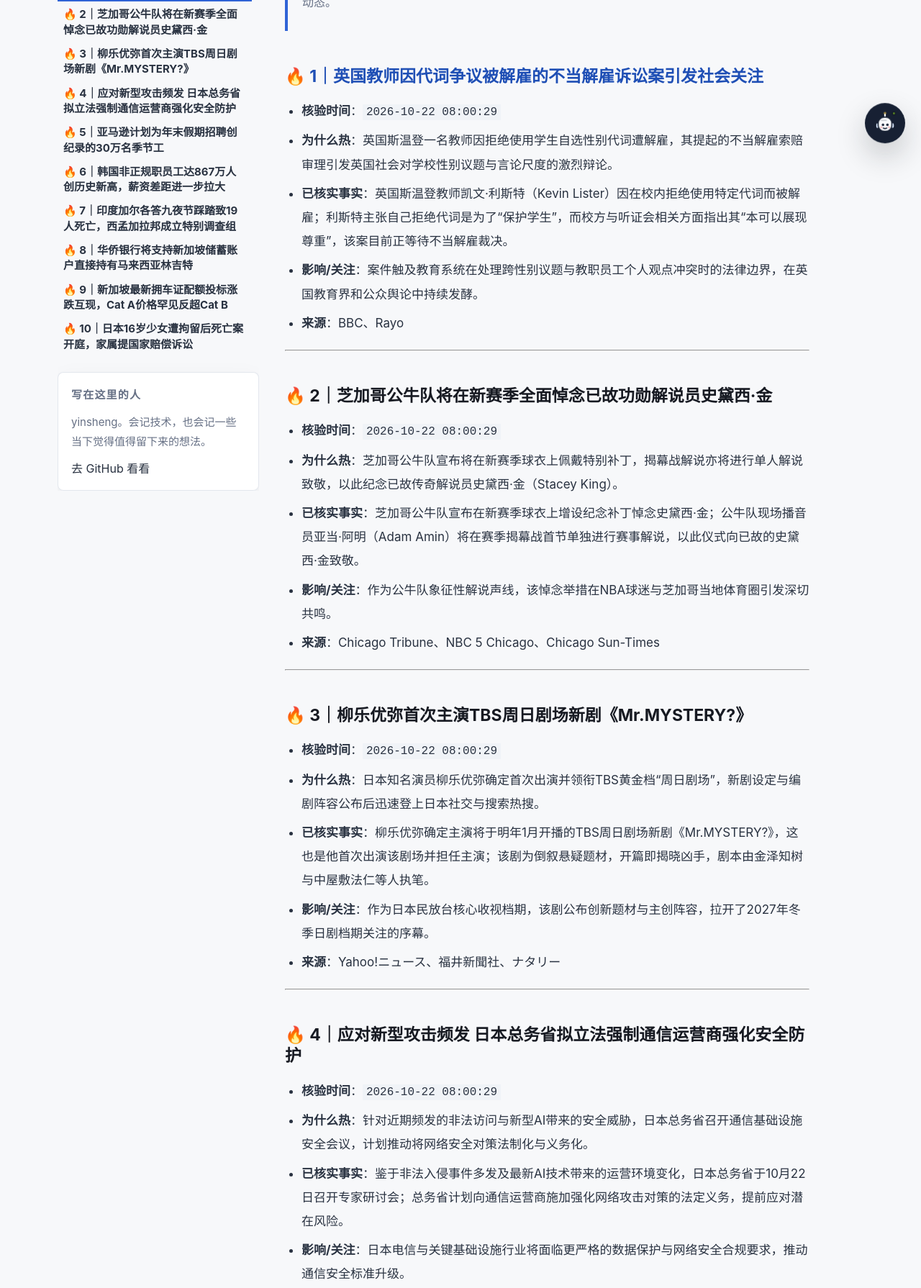
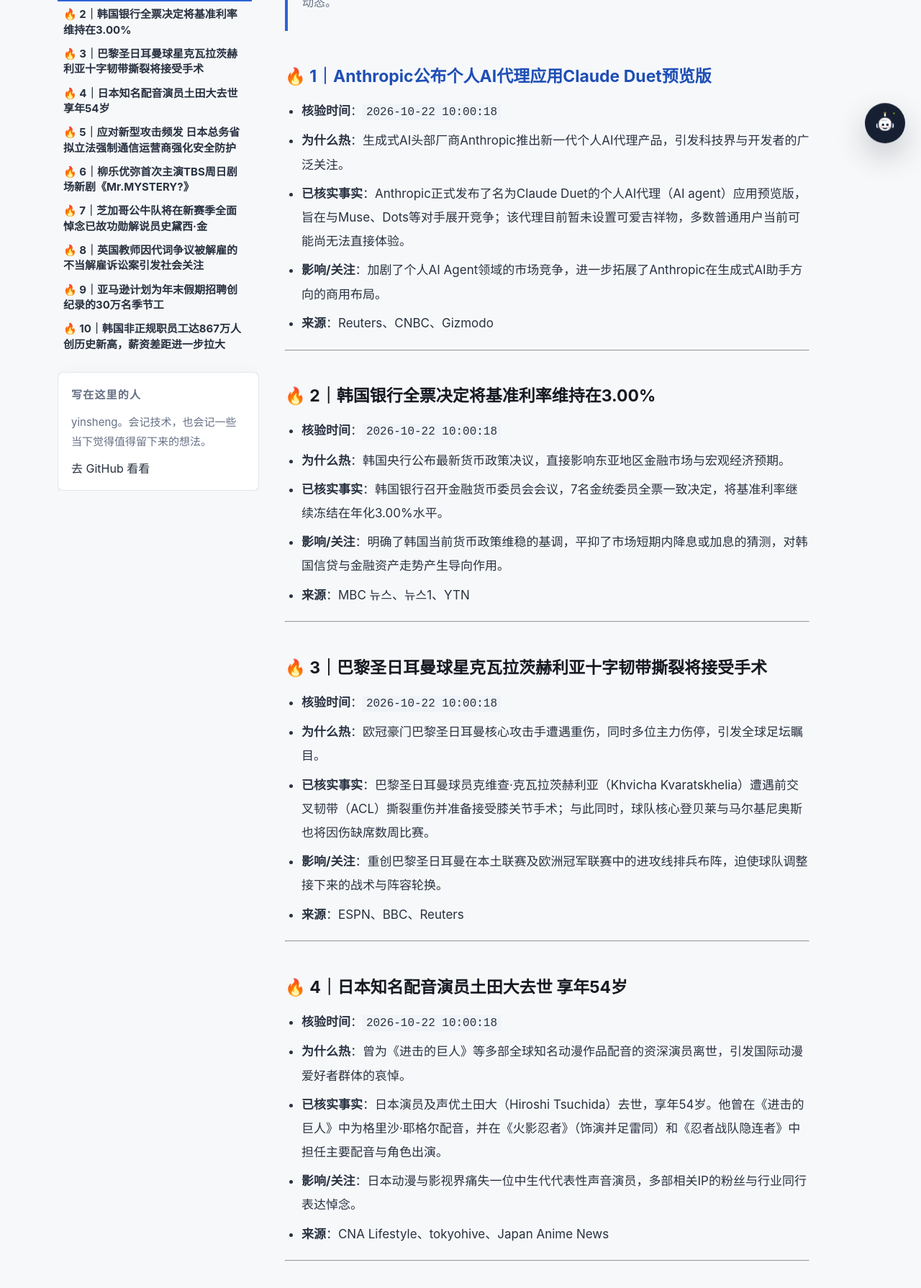
Before and after one commit to yinshengphy/blog, an Astro site: page /global-trending in a window 1280 px wide. Shown: the part 578-2368 px from the top of the page at 72% size. Built offline with nearby package versions, Linux system fonts and the light colour scheme; Astro itself is replaced by a stand-in of ours; some packages are replaced by stand-ins of ours.

Commit message:
content: 发布 blog:global-trending:20261022100000

```diff
--- a/src/content/posts/global-trending.md
+++ b/src/content/posts/global-trending.md
@@ -8,7 +8,70 @@ categories: ["TRENDING"]
 
 > 本文展示过去 12 小时内全球热议焦点与多源交叉核验结果。系统每 2 小时滚动更新，自动保留最新动态。
 
-### 🔥 1｜英国教师因代词争议被解雇的不当解雇诉讼案引发社会关注
+### 🔥 1｜Anthropic公布个人AI代理应用Claude Duet预览版
+- **核验时间**：`2026-10-22 10:00:18`
+- **为什么热**：生成式AI头部厂商Anthropic推出新一代个人AI代理产品，引发科技界与开发者的广泛关注。
+- **已核实事实**：Anthropic正式发布了名为Claude Duet的个人AI代理（AI agent）应用预览版，旨在与Muse、Dots等对手展开竞争；该代理目前暂未设置可爱吉祥物，多数普通用户当前可能尚无法直接体验。
+- **影响/关注**：加剧了个人AI Agent领域的市场竞争，进一步拓展了Anthropic在生成式AI助手方向的商用布局。
+- **来源**：Reuters、CNBC、Gizmodo
+
+---
+
+### 🔥 2｜韩国银行全票决定将基准利率维持在3.00%
+- **核验时间**：`2026-10-22 10:00:18`
+- **为什么热**：韩国央行公布最新货币政策决议，直接影响东亚地区金融市场与宏观经济预期。
+- **已核实事实**：韩国银行召开金融货币委员会会议，7名金统委员全票一致决定，将基准利率继续冻结在年化3.00%水平。
+- **影响/关注**：明确了韩国当前货币政策维稳的基调，平抑了市场短期内降息或加息的猜测，对韩国信贷与金融资产走势产生导向作用。
+- **来源**：MBC 뉴스、뉴스1、YTN
+
+---
+
+### 🔥 3｜巴黎圣日耳曼球星克瓦拉茨赫利亚十字韧带撕裂将接受手术
+- **核验时间**：`2026-10-22 10:00:18`
+- **为什么热**：欧冠豪门巴黎圣日耳曼核心攻击手遭遇重伤，同时多位主力伤停，引发全球足坛瞩目。
+- **已核实事实**：巴黎圣日耳曼球员克维查·克瓦拉茨赫利亚（Khvicha Kvaratskhelia）遭遇前交叉韧带（ACL）撕裂重伤并准备接受膝关节手术；与此同时，球队核心登贝莱与马尔基尼奥斯也将因伤缺席数周比赛。
+- **影响/关注**：重创巴黎圣日耳曼在本土联赛及欧洲冠军联赛中的进攻线排兵布阵，迫使球队调整接下来的战术与阵容轮换。
+- **来源**：ESPN、BBC、Reuters
+
+---
+
+### 🔥 4｜日本知名配音演员土田大去世 享年54岁
+- **核验时间**：`2026-10-22 10:00:18`
+- **为什么热**：曾为《进击的巨人》等多部全球知名动漫作品配音的资深演员离世，引发国际动漫爱好者群体的哀悼。
+- **已核实事实**：日本演员及声优土田大（Hiroshi Tsuchida）去世，享年54岁。他曾在《进击的巨人》中为格里沙·耶格尔配音，并在《火影忍者》（饰演并足雷同）和《忍者战队隐连者》中担任主要配音与角色出演。
+- **影响/关注**：日本动漫与影视界痛失一位中生代代表性声音演员，多部相关IP的粉丝与行业同行表达悼念。
+- **来源**：CNA Lifestyle、tokyohive、Japan Anime News
+
+---
+
+### 🔥 5｜应对新型攻击频发 日本总务省拟立法强制通信运营商强化安全防护
+- **核验时间**：`2026-10-22 08:00:29`
+- **为什么热**：针对近期频发的非法访问与新型AI带来的安全威胁，日本总务省召开通信基础设施安全会议，计划推动将网络安全对策法制化与义务化。
+- **已核实事实**：鉴于非法入侵事件多发及最新AI技术带来的运营环境变化，日本总务省于10月22日召开专家研讨会；总务省计划向通信运营商施加强化网络攻击对策的法定义务，提前应对潜在风险。
+- **影响/关注**：日本电信与关键基础设施行业将面临更严格的数据保护与网络安全合规要求，推动通信安全标准升级。
+- **来源**：読売新聞、Yahoo!ニュース、テレ朝NEWS
+
+---
+
+### 🔥 6｜柳乐优弥首次主演TBS周日剧场新剧《Mr.MYSTERY?》
+- **核验时间**：`2026-10-22 08:00:29`
+- **为什么热**：日本知名演员柳乐优弥确定首次出演并领衔TBS黄金档“周日剧场”，新剧设定与编剧阵容公布后迅速登上日本社交与搜索热搜。
+- **已核实事实**：柳乐优弥确定主演将于明年1月开播的TBS周日剧场新剧《Mr.MYSTERY?》，这也是他首次出演该剧场并担任主演；该剧为倒叙悬疑题材，开篇即揭晓凶手，剧本由金泽知树与中屋敷法仁等人执笔。
+- **影响/关注**：作为日本民放台核心收视档期，该剧公布创新题材与主创阵容，拉开了2027年冬季日剧档期关注的序幕。
+- **来源**：Yahoo!ニュース、福井新聞社、ナタリー
+
+---
+
+### 🔥 7｜芝加哥公牛队将在新赛季全面悼念已故功勋解说员史黛西·金
+- **核验时间**：`2026-10-22 08:00:29`
+- **为什么热**：芝加哥公牛队宣布将在新赛季球衣上佩戴特别补丁，揭幕战解说亦将进行单人解说致敬，以此纪念已故传奇解说员史黛西·金（Stacey King）。
+- **已核实事实**：芝加哥公牛队宣布在新赛季球衣上增设纪念补丁悼念史黛西·金；公牛队现场播音员亚当·阿明（Adam Amin）将在赛季揭幕战首节单独进行赛事解说，以此仪式向已故的史黛西·金致敬。
+- **影响/关注**：作为公牛队象征性解说声线，该悼念举措在NBA球迷与芝加哥当地体育圈引发深切共鸣。
+- **来源**：Chicago Tribune、NBC 5 Chicago、Chicago Sun-Times
+
+---
+
+### 🔥 8｜英国教师因代词争议被解雇的不当解雇诉讼案引发社会关注
 - **核验时间**：`2026-10-22 08:00:29`
 - **为什么热**：英国斯温登一名教师因拒绝使用学生自选性别代词遭解雇，其提起的不当解雇索赔审理引发英国社会对学校性别议题与言论尺度的激烈辩论。
 - **已核实事实**：英国斯温登教师凯文·利斯特（Kevin Lister）因在校内拒绝使用特定代词而被解雇；利斯特主张自己拒绝代词是为了“保护学生”，而校方与听证会相关方面指出其“本可以展现尊重”，该案目前正等待不当解雇裁决。
@@ -17,34 +80,7 @@ categories: ["TRENDING"]
 
 ---
 
-### 🔥 2｜芝加哥公牛队将在新赛季全面悼念已故功勋解说员史黛西·金
-- **核验时间**：`2026-10-22 08:00:29`
-- **为什么热**：芝加哥公牛队宣布将在新赛季球衣上佩戴特别补丁，揭幕战解说亦将进行单人解说致敬，以此纪念已故传奇解说员史黛西·金（Stacey King）。
-- **已核实事实**：芝加哥公牛队宣布在新赛季球衣上增设纪念补丁悼念史黛西·金；公牛队现场播音员亚当·阿明（Adam Amin）将在赛季揭幕战首节单独进行赛事解说，以此仪式向已故的史黛西·金致敬。
-- **影响/关注**：作为公牛队象征性解说声线，该悼念举措在NBA球迷与芝加哥当地体育圈引发深切共鸣。
-- **来源**：Chicago Tribune、NBC 5 Chicago、Chicago Sun-Times
-
----
-
-### 🔥 3｜柳乐优弥首次主演TBS周日剧场新剧《Mr.MYSTERY?》
-- **核验时间**：`2026-10-22 08:00:29`
-- **为什么热**：日本知名演员柳乐优弥确定首次出演并领衔TBS黄金档“周日剧场”，新剧设定与编剧阵容公布后迅速登上日本社交与搜索热搜。
-- **已核实事实**：柳乐优弥确定主演将于明年1月开播的TBS周日剧场新剧《Mr.MYSTERY?》，这也是他首次出演该剧场并担任主演；该剧为倒叙悬疑题材，开篇即揭晓凶手，剧本由金泽知树与中屋敷法仁等人执笔。
-- **影响/关注**：作为日本民放台核心收视档期，该剧公布创新题材与主创阵容，拉开了2027年冬季日剧档期关注的序幕。
-- **来源**：Yahoo!ニュース、福井新聞社、ナタリー
-
----
-
-### 🔥 4｜应对新型攻击频发 日本总务省拟立法强制通信运营商强化安全防护
-- **核验时间**：`2026-10-22 08:00:29`
-- **为什么热**：针对近期频发的非法访问与新型AI带来的安全威胁，日本总务省召开通信基础设施安全会议，计划推动将网络安全对策法制化与义务化。
-- **已核实事实**：鉴于非法入侵事件多发及最新AI技术带来的运营环境变化，日本总务省于10月22日召开专家研讨会；总务省计划向通信运营商施加强化网络攻击对策的法定义务，提前应对潜在风险。
-- **影响/关注**：日本电信与关键基础设施行业将面临更严格的数据保护与网络安全合规要求，推动通信安全标准升级。
-- **来源**：読売新聞、Yahoo!ニュース、テレ朝NEWS
-
----
-
-### 🔥 5｜亚马逊计划为年末假期招聘创纪录的30万名季节工
+### 🔥 9｜亚马逊计划为年末假期招聘创纪录的30万名季节工
 - **核验时间**：`2026-10-21 22:00:18`
 - **为什么热**：在全球零售市场普遍谨慎的背景下，电商巨头亚马逊公布大规模假期招聘计划，招聘规模高达创纪录的30万人，成为全球零售物流和就业市场的焦点话题。
 - **已核实事实**：福布斯等媒体报道，亚马逊在行业整体较为收缩之际，逆势计划为假期购物季招聘创纪录的30万名季节性员工，在包括密歇根州（超1.25万个职位）和大休斯敦地区（超6000个职位）等多地集中释放大量招聘岗位。
@@ -53,7 +89,7 @@ categories: ["TRENDING"]
 
 ---
 
-### 🔥 6｜韩国非正规职员工达867万人创历史新高，薪资差距进一步拉大
+### 🔥 10｜韩国非正规职员工达867万人创历史新高，薪资差距进一步拉大
 - **核验时间**：`2026-10-21 22:00:18`
 - **为什么热**：韩国官方最新就业统计数据显示非正规用工人数突破867万大关创历史纪录，且老年劳动者就业高企、收入不平等加剧，引爆韩国社会关于劳动力结构和老龄化的广泛争论。
 - **已核实事实**：韩国统计部门发布的经济活动人口调查附加结果显示，非正规职员工总数达到867万人，创下历史最高纪录；与此同时，非正规职与正规职之间的薪酬差距持续扩大，70岁以上超龄仍在劳作的人口多达129万人。
@@ -62,7 +98,7 @@ categories: ["TRENDING"]
 
 ---
 
-### 🔥 7｜印度加尔各答九夜节踩踏致19人死亡，西孟加拉邦成立特别调查组
+### 🔥 11｜印度加尔各答九夜节踩踏致19人死亡，西孟加拉邦成立特别调查组
 - **核验时间**：`2026-10-21 22:00:18`
 - **为什么热**：印度九夜节期间加尔各答发生严重踩踏事故导致惨重伤亡，政府已正式立案并组建SIT调查，引发印度全国关注与公共安全反思。
 - **已核实事实**：在九夜节期间，加尔各答（Chorbagan等地）发生踩踏惨剧，已致19人遇难。西孟加拉邦政府随后宣布组建特别调查组（SIT）展开调查，并限期3个月提交报告；警方同时正在搜捕散播棚架倒塌谣言的人员。
@@ -71,45 +107,9 @@ categories: ["TRENDING"]
 
 ---
 
-### 🔥 8｜华侨银行将支持新加坡储蓄账户直接持有马来西亚林吉特
+### 🔥 12｜华侨银行将支持新加坡储蓄账户直接持有马来西亚林吉特
 - **核验时间**：`2026-10-21 22:00:18`
 - **为什么热**：新加坡华侨银行（OCBC）宣布开创性金融举措，作为非马来西亚本土银行首次允许新加坡储蓄账户持有林吉特，在两地跨境居民与金融圈引发极大关注。
 - **已核实事实**：新加坡华侨银行（OCBC）宣布自10月23日起，允许其新加坡本地储蓄账户直接持有马来西亚林吉特（MYR）。OCBC由此成为首家推出该项功能的非马来西亚本土银行。
 - **影响/关注**：为新加坡与马来西亚之间频繁往来的居民、跨境务工人员及投资者提供了更便捷的货币结算与储蓄方案，强化了区域双边金融联通。
 - **来源**：CNA、The Business Times、The Straits Times
-
----
-
-### 🔥 9｜新加坡最新拥车证配额投标涨跌互现，Cat A价格罕见反超Cat B
-- **核验时间**：`2026-10-21 20:00:32`
-- **为什么热**：新加坡拥车证（COE）价格是本地民生与经济的重要风向标，本轮出现中小汽车组别（Cat A）溢价倒挂超过大排量组别（Cat B）的少见现象。
-- **已核实事实**：在新加坡最新一次拥车证配额投标中，各组别成交价涨跌互现。其中A组（Cat A）成价冲至132,004新元，罕见超过了B组（Cat B）的131,901新元；与此同时，陆路交通管理局（LTA）正就根据车辆价值调整返还或附加费的拟议政策公开征求意见。
-- **影响/关注**：购车成本倒挂对本地大众汽车消费市场带来直接冲击，也使公众更加聚焦交通部门后续针对AB组机制的潜在整合与改革方案。
-- **来源**：CNA、Mothership、https://www.misslobang.com/
-
----
-
-### 🔥 10｜日本16岁少女遭拘留后死亡案开庭，家属提国家赔偿诉讼
-- **核验时间**：`2026-10-21 20:00:32`
-- **为什么热**：案件涉及未成年人遭遇草率搜查、拘留后出现PTSD并最终衰弱身亡，司法与执法公正性在日本社会激起强烈舆论关注。
-- **已核实事实**：一名16岁少女在被警方逮捕并拘留后罹患创伤后应激障碍（PTSD），释放后不幸衰弱死亡。少女母亲指责警方存在“草率搜查”并质疑羁押合法性，正式提起国家赔偿诉讼。案件庭审开启后，日本国家与县政府方面均表达了抗辩立场。
-- **影响/关注**：促使公众审视日本执法机关对未成年人的拘押与搜查程序，相关诉讼结果可能推动司法搜查与嫌疑人心理健康保障制度的检讨。
-- **来源**：Yahoo!ニュース、ｄメニューニュース、TBS NEWS DIG
-
----
-
-### 🔥 11｜三星电机成为英伟达核心供应商，长期供应AI芯片基板
-- **核验时间**：`2026-10-21 20:00:32`
-- **为什么热**：全球AI芯片领头羊英伟达扩大供应链布局，三星电机正式进入其核心半导体基板供应网络，引发科技界与资本市场高度聚焦。
-- **已核实事实**：三星电机与英伟达达成合作，成为其核心供应商，将长期供应高阶人工智能（AI）半导体基板。英伟达同时与多家合作伙伴达成协议，以扩大整体供应链的生产能力。
-- **影响/关注**：巩固了三星电机在先进制程半导体基板市场的地位，也为英伟达缓解AI算力硬件供应链瓶颈提供了关键产能支撑。
-- **来源**：매일경제 마켓、Investing.com 한국어、경기일보
-
----
-
-### 🔥 12｜新加坡主权基金GIC与淡马锡否认施压MSCI降级印尼市场
-- **核验时间**：`2026-10-21 20:00:32`
-- **为什么热**：印尼前官员指控引发两国金融界关注，新加坡两大主权基金罕见公开澄清，印尼证交所亦出面回应。
-- **已核实事实**：针对印尼前部长穆罕默德·卢特菲等人有关新加坡干预资本市场的指控，新加坡主权财富基金GIC与淡马锡发表声明，坚决否认曾施压MSCI下调印尼股票市场评级或引发印尼股市抛售。印尼证券交易所负责人随后也为MSCI辩护，反驳外部干预说法。
-- **影响/关注**：平息了涉及东南亚两大经济体主权投资机构的跨境金融干预质疑，稳定了区域资本市场的互信与投资者情绪。
-- **来源**：CNA、The Straits Times、Bloomberg.com
```
